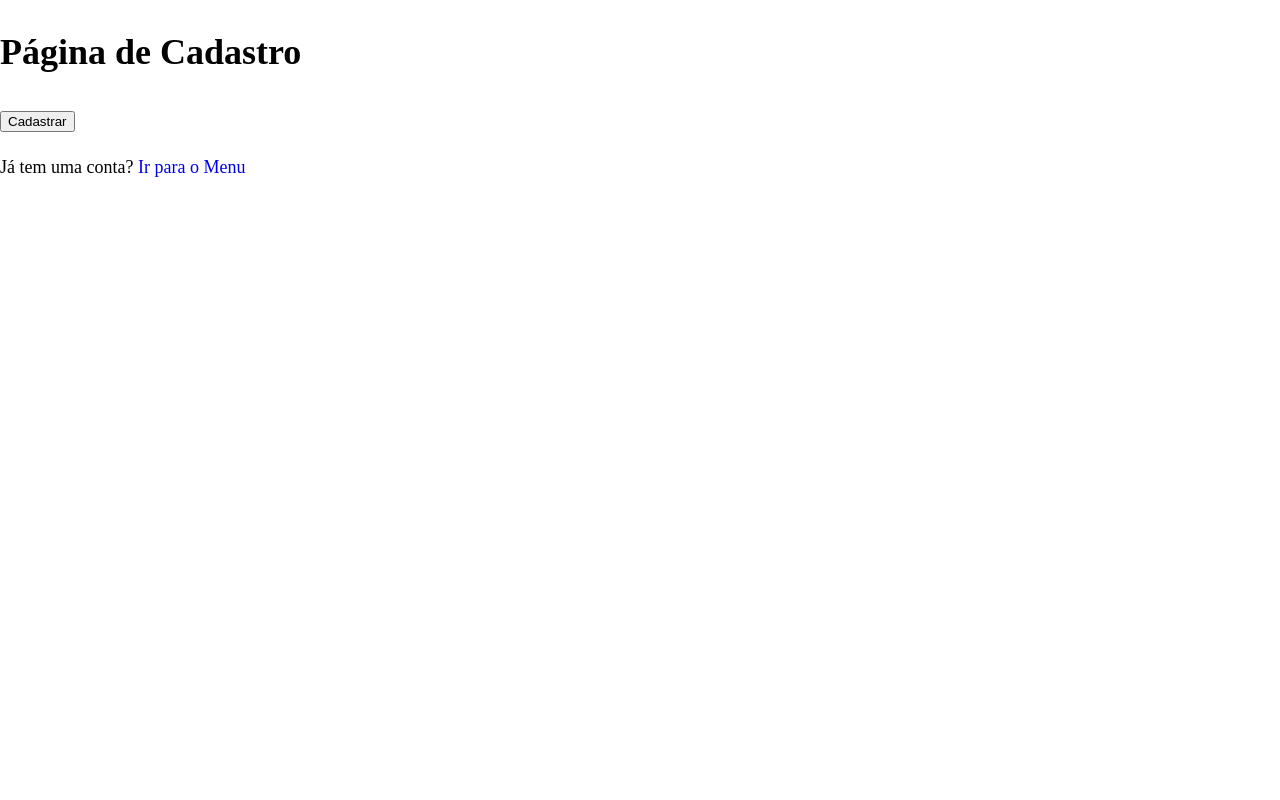
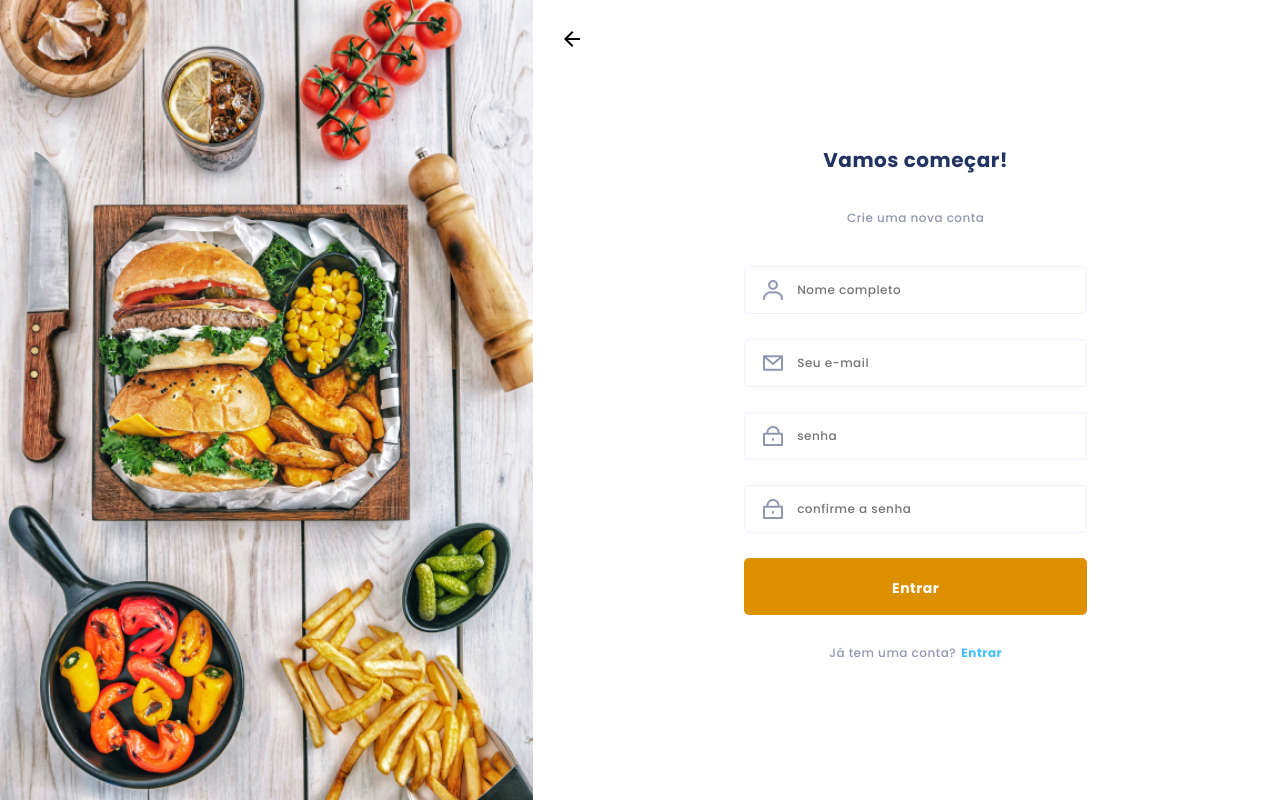
Before and after one commit to RitenBuilding/TegraFood, a Next.js app: page /signup in a window 1280 px wide. Built offline with nearby package versions, Linux system fonts and the light colour scheme.

Commit message:
pagina de cadastro

```diff
--- a/src/pages/signup/index.js
+++ b/src/pages/signup/index.js
@@ -1,15 +1,125 @@
-import Link from "next/link";
+import Image from "next/image.js";
+import * as styles from "./styles.js";
+import foodImage from "../../assets/images/food.jpg";
+import arrowBackImage from "../../assets/images/arrow_back.jpg";
+import userImage from "../../assets/images/User.jpg";
+import messageImage from "../../assets/images/Message.jpg";
+import passwordImage from "../../assets/images/Password.jpg";
+import { ToastContainer, toast } from "react-toastify";
+import "react-toastify/dist/ReactToastify.css";
+import { useState } from "react";
 
 export default function SignupPage() {
+  const [password, setPassword] = useState("");
+  const [confirmPassword, setConfirmPassword] = useState("");
+
+  const handleRegister = (e) => {
+    e.preventDefault();
+
+    if (password !== confirmPassword) {
+      toast.error("Senhas não conferem", {
+        position: "top-right",
+        autoClose: 5000,
+        hideProgressBar: false,
+        closeOnClick: true,
+        pauseOnHover: true,
+        draggable: true,
+        progress: undefined,
+        theme: "light",
+        style: {
+          textAlign: "start",
+          fontFamily: "Poppins",
+          fontSize: "13px",
+        },
+      });
+    } else {
+      toast.info("Cadastro de usuário não implementado", {
+        position: "top-right",
+        autoClose: 5000,
+        hideProgressBar: false,
+        closeOnClick: true,
+        pauseOnHover: true,
+        draggable: true,
+        progress: undefined,
+        theme: "light",
+        style: {
+          textAlign: "start",
+          fontFamily: "Poppins",
+          fontSize: "13px",
+        },
+      });
+    }
+  };
+
   return (
-    <div>
-      <h1>Página de Cadastro</h1>
-      <Link href="/menu">
-        <button>Cadastrar</button>
-      </Link>
-      <p>
-        Já tem uma conta? <Link href="/menu">Ir para o Menu</Link>
-      </p>
-    </div>
+    <styles.Container>
+      <styles.Image>
+        <Image
+          src={foodImage}
+          alt="Food image"
+          style={{
+            objectFit: "contain",
+            height: "100%",
+            width: "100%",
+          }}
+        />
+      </styles.Image>
+
+      <styles.GoBackContainer href="/">
+        <Image src={arrowBackImage} alt="Botão de voltar" />
+      </styles.GoBackContainer>
+
+      <styles.Content>
+        <styles.Title>Vamos começar!</styles.Title>
+        <styles.Subtitle>Crie uma nova conta</styles.Subtitle>
+
+        <form onSubmit={handleRegister}>
+          <styles.InputContainer>
+            <Image src={userImage} alt="Ícone usuário" />
+            <styles.CustomInput
+              type="text"
+              placeholder="Nome completo"
+              required
+            />
+          </styles.InputContainer>
+
+          <styles.InputContainer>
+            <Image src={messageImage} alt="Ícone mensagem" />
+            <styles.CustomInput type="text" placeholder="Seu e-mail" required />
+          </styles.InputContainer>
+
+          <styles.InputContainer>
+            <Image src={passwordImage} alt="Ícone senha" />
+            <styles.CustomInput
+              type="password"
+              placeholder="senha"
+              value={password}
+              onChange={(e) => setPassword(e.target.value)}
+              required
+            />
+          </styles.InputContainer>
+
+          <styles.InputContainer>
+            <Image src={passwordImage} alt="Ícone senha" />
+            <styles.CustomInput
+              type="password"
+              placeholder="confirme a senha"
+              value={confirmPassword}
+              onChange={(e) => setConfirmPassword(e.target.value)}
+              required
+            />
+          </styles.InputContainer>
+
+          <styles.Button type="submit">Entrar</styles.Button>
+        </form>
+
+        <ToastContainer />
+
+        <styles.LoginContainer>
+          <styles.Subtitle>Já tem uma conta?</styles.Subtitle>
+          <styles.LoginLink href="/">Entrar</styles.LoginLink>
+        </styles.LoginContainer>
+      </styles.Content>
+    </styles.Container>
   );
 }
--- /dev/null
+++ b/src/pages/signup/styles.js
@@ -0,0 +1,130 @@
+import Link from "next/link";
+import styled from "styled-components";
+
+export const Container = styled.div`
+  display: flex;
+  position: relative;
+  width: 100%;
+  overflow: hidden;
+`;
+
+export const Image = styled.div`
+  position: relative;
+  top: 0;
+  left: 0;
+  height: 100vh;
+  z-index: -1;
+`;
+
+export const GoBackContainer = styled(Link)`
+  margin: 30px 0px 0px 30px;
+`;
+
+export const Content = styled.div`
+  flex: 1;
+  display: flex;
+  align-items: center;
+  justify-content: center;
+  height: 100vh;
+  flex-direction: column;
+  margin-right: 30px;
+`;
+
+export const Title = styled.p`
+  font-family: Poppins;
+  font-size: 20px;
+  font-weight: 700;
+  line-height: 30px;
+  letter-spacing: 0.5px;
+  text-align: center;
+  color: #223263;
+`;
+
+export const Subtitle = styled.p`
+  font-family: Poppins;
+  font-size: 12px;
+  font-weight: 400;
+  line-height: 22px;
+  letter-spacing: 0.5px;
+  text-align: center;
+  color: #9098b1;
+`;
+
+export const InputContainer = styled.div`
+  display: flex;
+  align-items: center;
+  margin-top: 25px;
+  width: 343px;
+  height: 48px;
+  padding: 0 16px;
+  border-radius: 5px;
+  border: 1px solid #ebf0ff;
+  gap: 10px;
+`;
+
+export const Icon = styled.img`
+  width: 20px;
+  height: 20px;
+  margin-right: 10px;
+`;
+
+export const CustomInput = styled.input`
+  flex: 1;
+  border: none;
+  outline: none;
+  height: 100%;
+  width: 100%;
+  font-family: Poppins;
+  font-size: 12px;
+  font-weight: 400;
+  line-height: 22px;
+  letter-spacing: 0.5px;
+  text-align: left;
+`;
+
+export const Button = styled.button`
+  width: 343px;
+  height: 57px;
+  padding: 16px;
+  border-radius: 5px;
+  border-color: transparent;
+  gap: 10px;
+  background: #dc9000;
+  margin-top: 25px;
+  cursor: pointer;
+
+  font-family: Poppins;
+  font-size: 14px;
+  font-weight: 700;
+  line-height: 25px;
+  letter-spacing: 0.5px;
+  text-align: center;
+  color: #ffffff;
+`;
+
+export const LoginContainer = styled.div`
+  display: flex;
+  align-items: center;
+  margin-top: 15px;
+`;
+
+export const LoginLink = styled(Link)`
+  margin-left: 5px;
+  cursor: pointer;
+
+  font-family: Poppins;
+  font-size: 12px;
+  font-weight: 700;
+  line-height: 18px;
+  letter-spacing: 0.5px;
+  text-align: center;
+  color: #40bfff;
+`;
+
+export const ErrorText = styled.p`
+  font-family: Poppins;
+  color: #ff0000;
+  font-size: 12px;
+  margin-top: 10px;
+  text-align: center;
+`;
```
Also changed, not shown: src/assets/images/User.jpg (added), src/assets/images/arrow_back.jpg (added).
